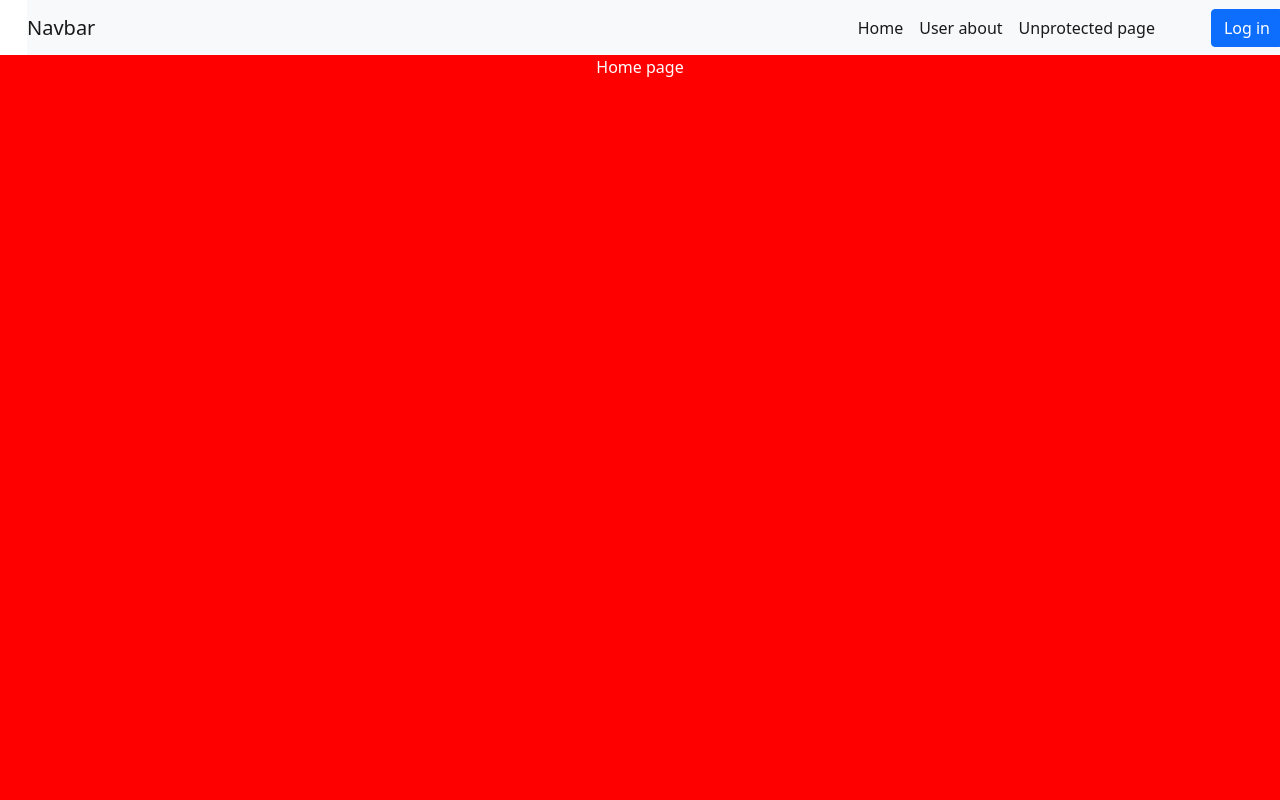
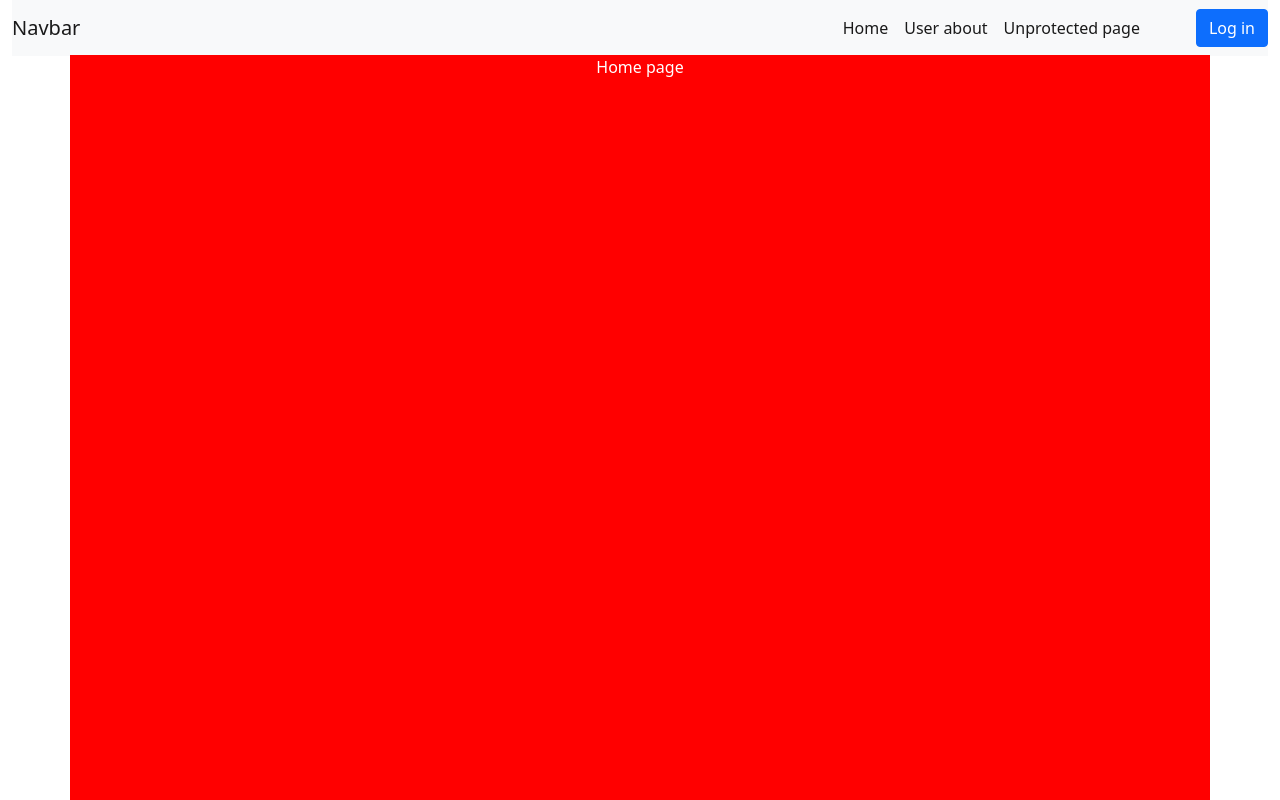
Before and after one commit to Aleksandr130402/website-registration, a React (Create React App) app in the folder website-registration/: page / in a window 1280 px wide. Built offline with nearby package versions, Linux system fonts and the light colour scheme.

Commit message:
Scrollbars that to appear when transition animation fixed

```diff
--- a/website-registration/src/components/App/index.js
+++ b/website-registration/src/components/App/index.js
@@ -28,7 +28,6 @@
     setUser('');
     setIsRegistered(false);
   }
-
 
   return (
     <>
--- a/website-registration/src/style.css
+++ b/website-registration/src/style.css
@@ -1,18 +1,30 @@
 header {
 	position: absolute;
 	top: 0;
-	left: 15px;
-	right: 15px;
-	height: 40px;
+	left: 0;
+	right: 0;
 	padding: 0;
 	margin: 0;
 	width: 100%;
 }
 
+.nav {
+	padding: 0 15px;
+}
+
+.container {
+	position: absolute;
+	top: 55px;
+	bottom: 0;
+	left: 0;
+	right: 0;
+	overflow: hidden;
+}
+
 .page {
 	position: absolute;
 	text-align: center;
-	top: 55px;
+	top: 0;
 	bottom: 0;
 	left: 0;
 	right: 0;
@@ -21,6 +33,8 @@
 .page-enter {
 	opacity: 0;
 	transform: scale(1.1);
+	max-width: 100%;
+	max-height: 100%;
 }
 
 .page-enter-active {
```
Lines whose indentation alone changed are shown as unchanged.
